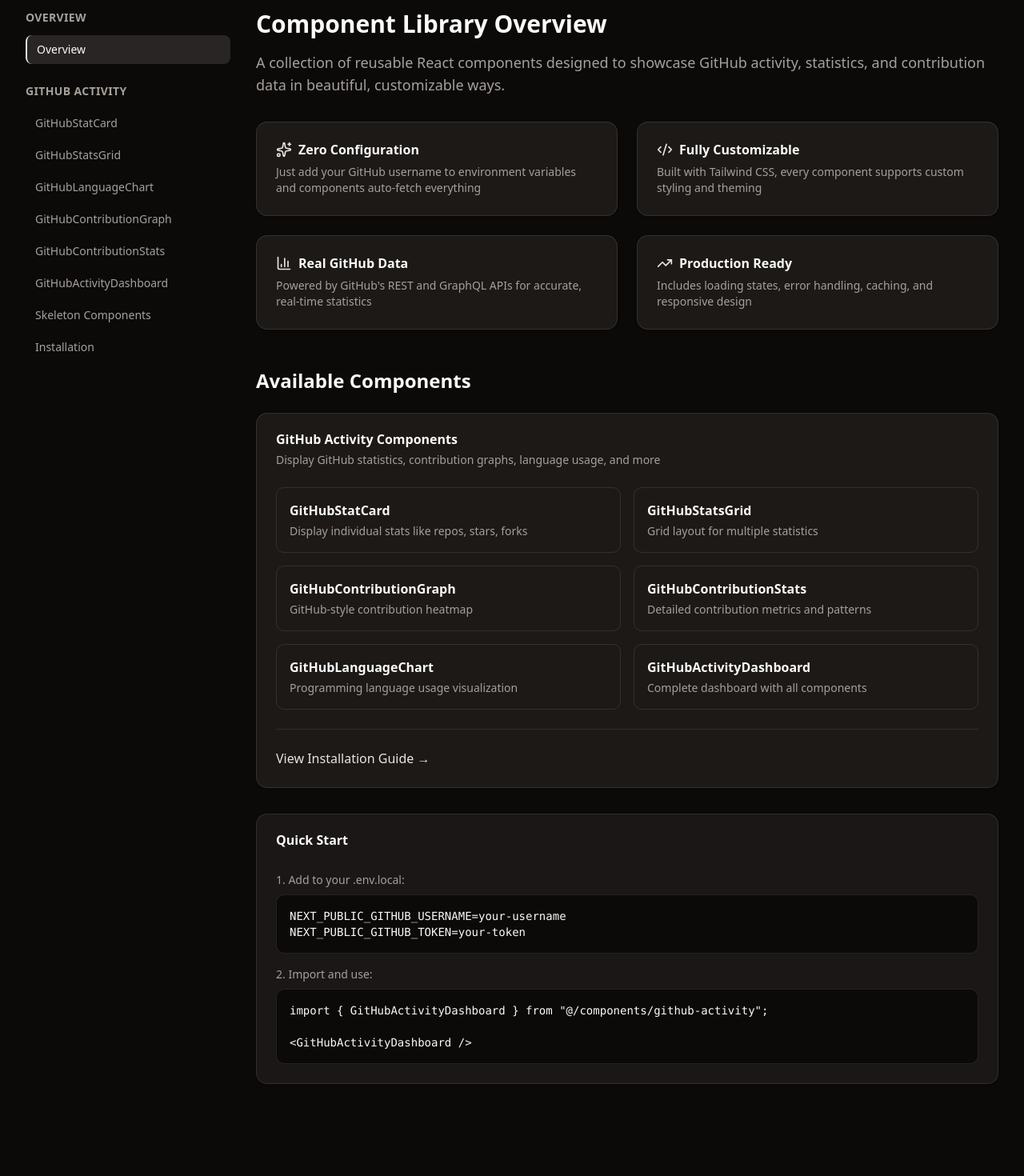
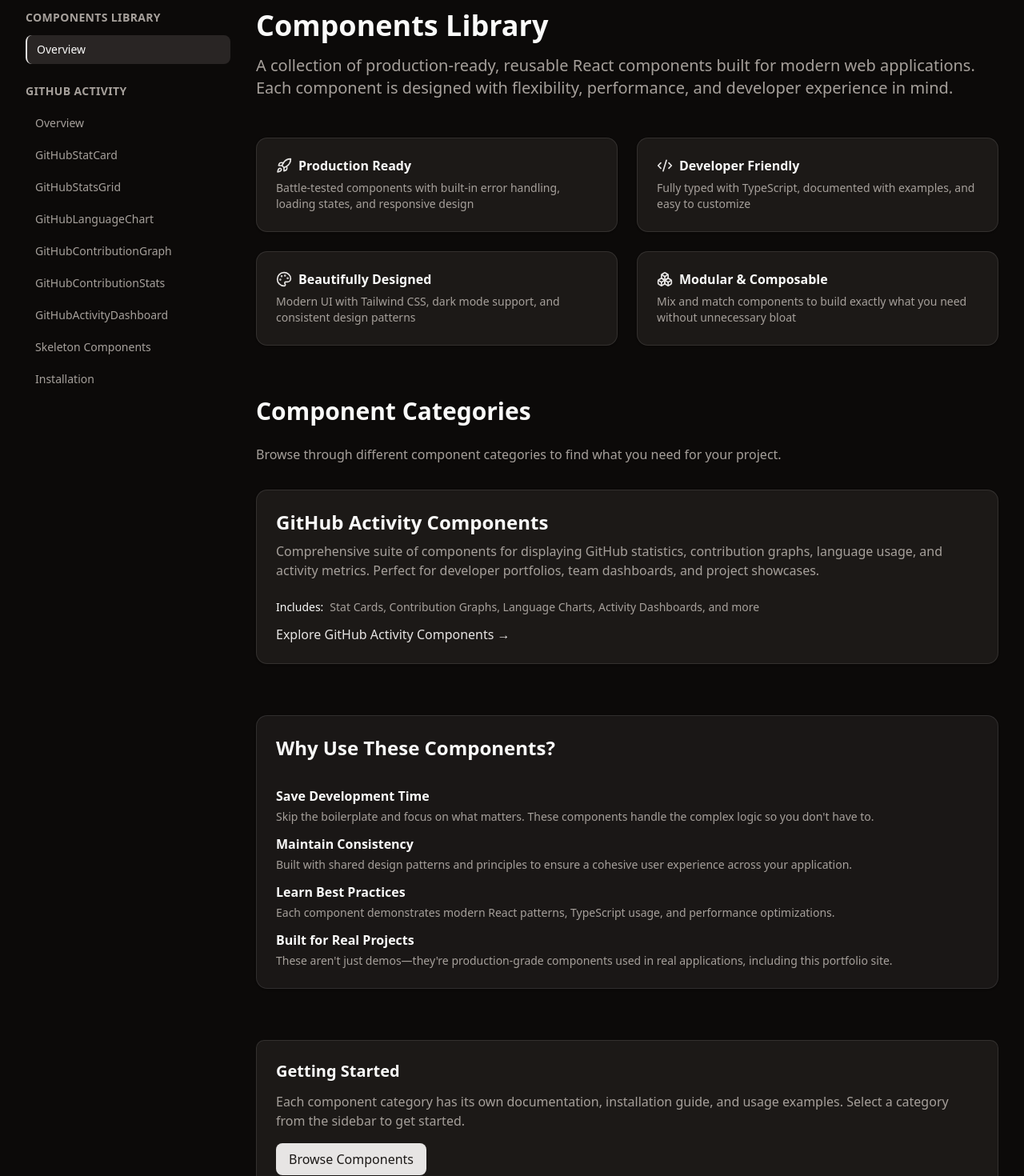
Before and after one commit to Tyler127/tyler-larson, a Next.js app: page /components in a window 1280 px wide. Shown: the part 100-1570 px from the top of the page at 80% size. Before the commit the page ends 1503 px from the top, so only its background shows below. Built offline with nearby package versions, Linux system fonts and the light colour scheme.

Commit message:
feat: add overview page for components library

```diff
--- /dev/null
+++ b/src/app/components/github-activity/overview/page.tsx
@@ -0,0 +1,161 @@
+"use client";
+
+import Link from "next/link";
+import { Card, CardContent, CardDescription, CardHeader, CardTitle } from "@/components/ui/card";
+import { Code2, BarChart3, Sparkles, TrendingUp } from "lucide-react";
+
+export default function GitHubActivityOverview() {
+  return (
+    <div className="space-y-8">
+      <div>
+        <h2 className="text-3xl font-bold mb-4">GitHub Activity Components</h2>
+        <p className="text-lg text-muted-foreground">
+          A collection of reusable React components designed to showcase GitHub activity, statistics, and contribution data in beautiful, customizable ways.
+        </p>
+      </div>
+
+      {/* Features Grid */}
+      <div className="grid md:grid-cols-2 gap-6">
+        <Card>
+          <CardHeader>
+            <div className="flex items-center gap-2">
+              <Sparkles className="w-5 h-5 text-primary" />
+              <CardTitle>Zero Configuration</CardTitle>
+            </div>
+            <CardDescription>
+              Just add your GitHub username to environment variables and components auto-fetch everything
+            </CardDescription>
+          </CardHeader>
+        </Card>
+
+        <Card>
+          <CardHeader>
+            <div className="flex items-center gap-2">
+              <Code2 className="w-5 h-5 text-primary" />
+              <CardTitle>Fully Customizable</CardTitle>
+            </div>
+            <CardDescription>
+              Built with Tailwind CSS, every component supports custom styling and theming
+            </CardDescription>
+          </CardHeader>
+        </Card>
+
+        <Card>
+          <CardHeader>
+            <div className="flex items-center gap-2">
+              <BarChart3 className="w-5 h-5 text-primary" />
+              <CardTitle>Real GitHub Data</CardTitle>
+            </div>
+            <CardDescription>
+              Powered by GitHub&apos;s REST and GraphQL APIs for accurate, real-time statistics
+            </CardDescription>
+          </CardHeader>
+        </Card>
+
+        <Card>
+          <CardHeader>
+            <div className="flex items-center gap-2">
+              <TrendingUp className="w-5 h-5 text-primary" />
+              <CardTitle>Production Ready</CardTitle>
+            </div>
+            <CardDescription>
+              Includes loading states, error handling, caching, and responsive design
+            </CardDescription>
+          </CardHeader>
+        </Card>
+      </div>
+
+      {/* Component Categories */}
+      <div className="space-y-6 mt-12">
+        <h3 className="text-2xl font-bold">Available Components</h3>
+
+        <Card>
+          <CardHeader>
+            <CardTitle>GitHub Activity Components</CardTitle>
+            <CardDescription>
+              Display GitHub statistics, contribution graphs, language usage, and more
+            </CardDescription>
+          </CardHeader>
+          <CardContent>
+            <div className="grid md:grid-cols-2 gap-4">
+              <ComponentLink
+                href="/components/github-activity/stat-card"
+                title="GitHubStatCard"
+                description="Display individual stats like repos, stars, forks"
+              />
+              <ComponentLink
+                href="/components/github-activity/stats-grid"
+                title="GitHubStatsGrid"
+                description="Grid layout for multiple statistics"
+              />
+              <ComponentLink
+                href="/components/github-activity/contribution-graph"
+                title="GitHubContributionGraph"
+                description="GitHub-style contribution heatmap"
+              />
+              <ComponentLink
+                href="/components/github-activity/contribution-stats"
+                title="GitHubContributionStats"
+                description="Detailed contribution metrics and patterns"
+              />
+              <ComponentLink
+                href="/components/github-activity/language-chart"
+                title="GitHubLanguageChart"
+                description="Programming language usage visualization"
+              />
+              <ComponentLink
+                href="/components/github-activity/activity-dashboard"
+                title="GitHubActivityDashboard"
+                description="Complete dashboard with all components"
+              />
+            </div>
+            <div className="mt-6 pt-6 border-t">
+              <Link
+                href="/components/github-activity/installation"
+                className="text-primary hover:underline font-medium"
+              >
+                View Installation Guide →
+              </Link>
+            </div>
+          </CardContent>
+        </Card>
+      </div>
+
+      {/* Quick Start */}
+      <Card className="mt-8 bg-muted/50">
+        <CardHeader>
+          <CardTitle>Quick Start</CardTitle>
+        </CardHeader>
+        <CardContent className="space-y-4">
+          <div>
+            <p className="text-sm text-muted-foreground mb-2">1. Add to your .env.local:</p>
+            <pre className="p-4 rounded-lg bg-background border text-sm">
+              <code>{`NEXT_PUBLIC_GITHUB_USERNAME=your-username
+NEXT_PUBLIC_GITHUB_TOKEN=your-token`}</code>
+            </pre>
+          </div>
+          <div>
+            <p className="text-sm text-muted-foreground mb-2">2. Import and use:</p>
+            <pre className="p-4 rounded-lg bg-background border text-sm">
+              <code>{`import { GitHubActivityDashboard } from "@/components/github-activity";
+
+<GitHubActivityDashboard />`}</code>
+            </pre>
+          </div>
+        </CardContent>
+      </Card>
+    </div>
+  );
+}
+
+function ComponentLink({ href, title, description }: { href: string; title: string; description: string }) {
+  return (
+    <Link
+      href={href}
+      className="block p-4 rounded-lg border hover:border-primary hover:bg-accent transition-colors"
+    >
+      <h4 className="font-semibold mb-1">{title}</h4>
+      <p className="text-sm text-muted-foreground">{description}</p>
+    </Link>
+  );
+}
--- a/src/app/components/layout.tsx
+++ b/src/app/components/layout.tsx
@@ -8,7 +8,7 @@ import { Menu, X } from "lucide-react";
 
 const sidebarSections = [
   {
-    title: "Overview",
+    title: "Components Library",
     items: [
       { id: "overview", name: "Overview", href: "/components" },
     ]
@@ -16,6 +16,7 @@ const sidebarSections = [
   {
     title: "GitHub Activity",
     items: [
+      { id: "github-overview", name: "Overview", href: "/components/github-activity/overview" },
       { id: "stat-card", name: "GitHubStatCard", href: "/components/github-activity/stat-card" },
       { id: "stats-grid", name: "GitHubStatsGrid", href: "/components/github-activity/stats-grid" },
       { id: "language-chart", name: "GitHubLanguageChart", href: "/components/github-activity/language-chart" },
--- a/src/app/components/page.tsx
+++ b/src/app/components/page.tsx
@@ -2,28 +2,28 @@
 
 import Link from "next/link";
 import { Card, CardContent, CardDescription, CardHeader, CardTitle } from "@/components/ui/card";
-import { Code2, BarChart3, Calendar, TrendingUp, Sparkles } from "lucide-react";
+import { Code2, Boxes, Rocket, Palette } from "lucide-react";
 
-export default function ComponentsOverview() {
+export default function ComponentsPage() {
   return (
     <div className="space-y-8">
       <div>
-        <h2 className="text-3xl font-bold mb-4">Component Library Overview</h2>
-        <p className="text-lg text-muted-foreground">
-          A collection of reusable React components designed to showcase GitHub activity, statistics, and contribution data in beautiful, customizable ways.
+        <h1 className="text-4xl font-bold mb-4">Components Library</h1>
+        <p className="text-xl text-muted-foreground">
+          A collection of production-ready, reusable React components built for modern web applications. Each component is designed with flexibility, performance, and developer experience in mind.
         </p>
       </div>
 
-      {/* Features Grid */}
-      <div className="grid md:grid-cols-2 gap-6">
+      {/* Key Benefits */}
+      <div className="grid md:grid-cols-2 gap-6 mt-12">
         <Card>
           <CardHeader>
             <div className="flex items-center gap-2">
-              <Sparkles className="w-5 h-5 text-primary" />
-              <CardTitle>Zero Configuration</CardTitle>
+              <Rocket className="w-5 h-5 text-primary" />
+              <CardTitle>Production Ready</CardTitle>
             </div>
             <CardDescription>
-              Just add your GitHub username to environment variables and components auto-fetch everything
+              Battle-tested components with built-in error handling, loading states, and responsive design
             </CardDescription>
           </CardHeader>
         </Card>
@@ -32,10 +32,10 @@ export default function ComponentsOverview() {
           <CardHeader>
             <div className="flex items-center gap-2">
               <Code2 className="w-5 h-5 text-primary" />
-              <CardTitle>Fully Customizable</CardTitle>
+              <CardTitle>Developer Friendly</CardTitle>
             </div>
             <CardDescription>
-              Built with Tailwind CSS, every component supports custom styling and theming
+              Fully typed with TypeScript, documented with examples, and easy to customize
             </CardDescription>
           </CardHeader>
         </Card>
@@ -43,11 +43,11 @@ export default function ComponentsOverview() {
         <Card>
           <CardHeader>
             <div className="flex items-center gap-2">
-              <BarChart3 className="w-5 h-5 text-primary" />
-              <CardTitle>Real GitHub Data</CardTitle>
+              <Palette className="w-5 h-5 text-primary" />
+              <CardTitle>Beautifully Designed</CardTitle>
             </div>
             <CardDescription>
-              Powered by GitHub's REST and GraphQL APIs for accurate, real-time statistics
+              Modern UI with Tailwind CSS, dark mode support, and consistent design patterns
             </CardDescription>
           </CardHeader>
         </Card>
@@ -55,107 +55,100 @@ export default function ComponentsOverview() {
         <Card>
           <CardHeader>
             <div className="flex items-center gap-2">
-              <TrendingUp className="w-5 h-5 text-primary" />
-              <CardTitle>Production Ready</CardTitle>
+              <Boxes className="w-5 h-5 text-primary" />
+              <CardTitle>Modular & Composable</CardTitle>
             </div>
             <CardDescription>
-              Includes loading states, error handling, caching, and responsive design
+              Mix and match components to build exactly what you need without unnecessary bloat
             </CardDescription>
           </CardHeader>
         </Card>
       </div>
 
       {/* Component Categories */}
-      <div className="space-y-6 mt-12">
-        <h3 className="text-2xl font-bold">Available Components</h3>
+      <div className="space-y-6 mt-16">
+        <h2 className="text-3xl font-bold">Component Categories</h2>
+        <p className="text-muted-foreground">
+          Browse through different component categories to find what you need for your project.
+        </p>
 
-        <Card>
+        <div className="grid gap-6 mt-8">
+          <Card className="hover:border-primary transition-colors">
             <CardHeader>
-            <CardTitle>GitHub Activity Components</CardTitle>
-            <CardDescription>
-              Display GitHub statistics, contribution graphs, language usage, and more
+              <CardTitle className="text-2xl">GitHub Activity Components</CardTitle>
+              <CardDescription className="text-base">
+                Comprehensive suite of components for displaying GitHub statistics, contribution graphs, language usage, and activity metrics. Perfect for developer portfolios, team dashboards, and project showcases.
               </CardDescription>
             </CardHeader>
             <CardContent>
-            <div className="grid md:grid-cols-2 gap-4">
-              <ComponentLink
-                href="/components/github-activity/stat-card"
-                title="GitHubStatCard"
-                description="Display individual stats like repos, stars, forks"
-              />
-              <ComponentLink
-                href="/components/github-activity/stats-grid"
-                title="GitHubStatsGrid"
-                description="Grid layout for multiple statistics"
-              />
-              <ComponentLink
-                href="/components/github-activity/contribution-graph"
-                title="GitHubContributionGraph"
-                description="GitHub-style contribution heatmap"
-              />
-              <ComponentLink
-                href="/components/github-activity/contribution-stats"
-                title="GitHubContributionStats"
-                description="Detailed contribution metrics and patterns"
-              />
-              <ComponentLink
-                href="/components/github-activity/language-chart"
-                title="GitHubLanguageChart"
-                description="Programming language usage visualization"
-              />
-              <ComponentLink
-                href="/components/github-activity/activity-dashboard"
-                title="GitHubActivityDashboard"
-                description="Complete dashboard with all components"
-              />
+              <div className="space-y-3">
+                <div className="flex items-center gap-2 text-sm">
+                  <span className="font-medium">Includes:</span>
+                  <span className="text-muted-foreground">
+                    Stat Cards, Contribution Graphs, Language Charts, Activity Dashboards, and more
+                  </span>
                 </div>
-            <div className="mt-6 pt-6 border-t">
                 <Link
-                href="/components/github-activity/installation"
-                className="text-primary hover:underline font-medium"
+                  href="/components/github-activity/overview"
+                  className="inline-flex items-center text-primary hover:underline font-medium"
                 >
-                View Installation Guide →
+                  Explore GitHub Activity Components →
                 </Link>
               </div>
             </CardContent>
           </Card>
         </div>
+      </div>
 
-      {/* Quick Start */}
-      <Card className="mt-8 bg-muted/50">
+      {/* Why Use These Components */}
+      <Card className="mt-16 bg-muted/50">
         <CardHeader>
-          <CardTitle>Quick Start</CardTitle>
+          <CardTitle className="text-2xl">Why Use These Components?</CardTitle>
         </CardHeader>
         <CardContent className="space-y-4">
+          <div className="space-y-3">
             <div>
-            <p className="text-sm text-muted-foreground mb-2">1. Add to your .env.local:</p>
-            <pre className="p-4 rounded-lg bg-background border text-sm">
-              <code>{`NEXT_PUBLIC_GITHUB_USERNAME=your-username
-NEXT_PUBLIC_GITHUB_TOKEN=your-token`}</code>
-            </pre>
+              <h4 className="font-semibold mb-1">Save Development Time</h4>
+              <p className="text-sm text-muted-foreground">
+                Skip the boilerplate and focus on what matters. These components handle the complex logic so you don't have to.
+              </p>
             </div>
             <div>
-            <p className="text-sm text-muted-foreground mb-2">2. Import and use:</p>
-            <pre className="p-4 rounded-lg bg-background border text-sm">
-              <code>{`import { GitHubActivityDashboard } from "@/components/github-activity";
-
-<GitHubActivityDashboard />`}</code>
-            </pre>
+              <h4 className="font-semibold mb-1">Maintain Consistency</h4>
+              <p className="text-sm text-muted-foreground">
+                Built with shared design patterns and principles to ensure a cohesive user experience across your application.
+              </p>
+            </div>
+            <div>
+              <h4 className="font-semibold mb-1">Learn Best Practices</h4>
+              <p className="text-sm text-muted-foreground">
+                Each component demonstrates modern React patterns, TypeScript usage, and performance optimizations.
+              </p>
+            </div>
+            <div>
+              <h4 className="font-semibold mb-1">Built for Real Projects</h4>
+              <p className="text-sm text-muted-foreground">
+                These aren't just demos—they're production-grade components used in real applications, including this portfolio site.
+              </p>
+            </div>
           </div>
         </CardContent>
       </Card>
+
+      {/* Getting Started */}
+      <div className="mt-16 p-6 border rounded-lg bg-card">
+        <h3 className="text-xl font-bold mb-3">Getting Started</h3>
+        <p className="text-muted-foreground mb-4">
+          Each component category has its own documentation, installation guide, and usage examples. Select a category from the sidebar to get started.
+        </p>
+        <div className="flex flex-wrap gap-3">
+          <Link href="/components/github-activity/overview">
+            <button className="px-4 py-2 rounded-md bg-primary text-primary-foreground hover:bg-primary/90 transition-colors">
+              Browse Components
+            </button>
+          </Link>
+        </div>
+      </div>
     </div>
   );
 }
-
-function ComponentLink({ href, title, description }: { href: string; title: string; description: string }) {
-  return (
-    <Link
-      href={href}
-      className="block p-4 rounded-lg border hover:border-primary hover:bg-accent transition-colors"
-    >
-      <h4 className="font-semibold mb-1">{title}</h4>
-      <p className="text-sm text-muted-foreground">{description}</p>
-    </Link>
-  );
-}
```
Lines whose indentation alone changed are shown as unchanged.
